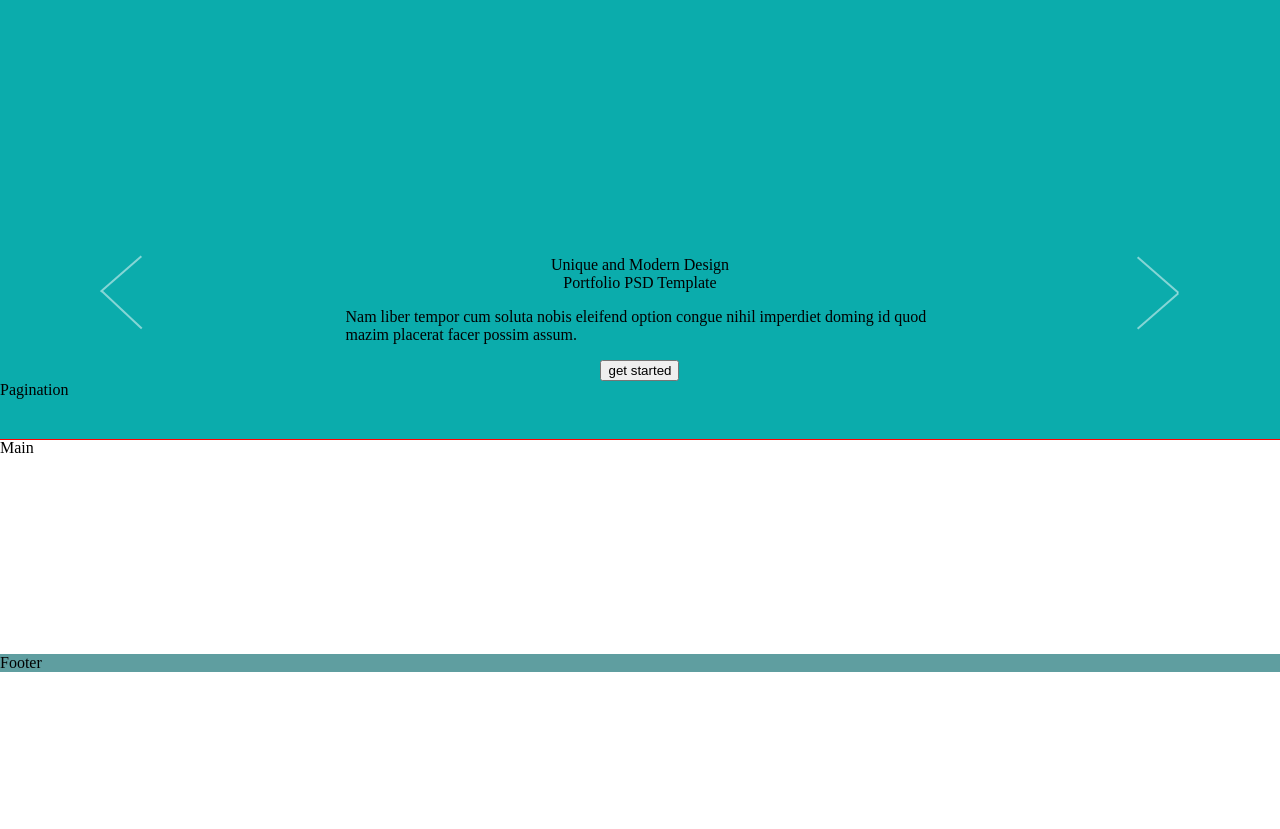
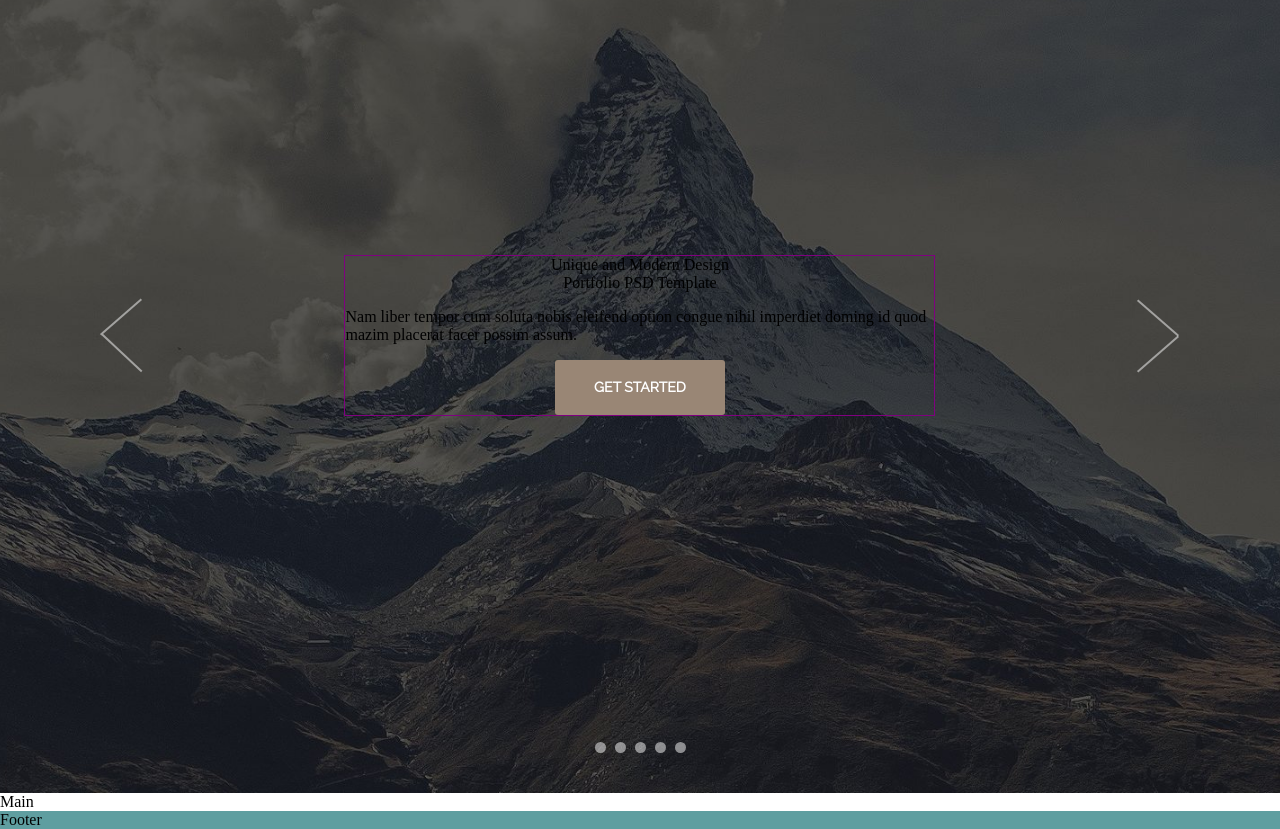
Before and after one commit to artem-bezruk-82/GB_WebDev_HTML5-CSS3, a plain HTML site: page project1/index.html in a window 1280 px wide. Shown: the part 128-957 px from the top of the page. Before the commit the page ends 800 px from the top, so only its background shows below. Drawn offline with Linux system fonts and the light colour scheme.

Commit message:
pagination block was comleted and background image was aded for header section

```diff
--- a/project1/index.html
+++ b/project1/index.html
@@ -78,19 +78,21 @@
                         <span class="body_wrp_page_header_slider_content_template">Portfolio PSD Template</span>
                         <p class="body_wrp_page_header_slider_content_txt">Nam liber tempor cum soluta nobis eleifend
                             option congue nihil imperdiet doming id quod mazim placerat facer possim assum.</p>
-                        <button class="body_wrp_page_header_slider_content_btn">get started</button>
+                        <button class="body_wrp_page_header_slider_content_btn">
+                            <span class="body_wrp_page_header_slider_content_btn_txt">get started</span>
+                        </button>
                     </div>
                     <button class="body_wrp_page_header_slider_arow body_wrp_page_header_slider_arow-right">
                         <div class="body_wrp_page_header_slider_arow-right_top"></div>
                         <div class="body_wrp_page_header_slider_arow-right_bot"></div>
                     </button>
-                    <div class="body_wrp_page_header_slider_pag">Pagination
-                        <a class="body_wrp_page_header_slider_pag_a" href="#"></a>
-                        <a class="body_wrp_page_header_slider_pag_a" href="#"></a>
-                        <a class="body_wrp_page_header_slider_pag_a" href="#"></a>
-                        <a class="body_wrp_page_header_slider_pag_a" href="#"></a>
-                        <a class="body_wrp_page_header_slider_pag_a" href="#"></a>
-                    </div>
+                </div>
+                <div class="body_wrp_page_header_pag">
+                    <a class="body_wrp_page_header_pag_a" href="#"></a>
+                    <a class="body_wrp_page_header_pag_a" href="#"></a>
+                    <a class="body_wrp_page_header_pag_a" href="#"></a>
+                    <a class="body_wrp_page_header_pag_a" href="#"></a>
+                    <a class="body_wrp_page_header_pag_a" href="#"></a>
                 </div>
             </header>
             <main class="body_wrp_page_main">Main</main>
--- a/project1/scss/style.scss
+++ b/project1/scss/style.scss
@@ -20,13 +20,11 @@
 .container {
     margin: 0 auto;
     max-width: 1920px;
-    outline: 1px solid red; /*to delete*/
 }
 
 .container-in {
     margin: 0 auto;
     max-width: 1170px;
-    outline: 1px solid purple; /*to delete*/
 }
 
 .body {
@@ -38,9 +36,12 @@
         &_page {
             flex-grow: 1;
             &_header {
-                background-color: rgb(11, 172, 172); /*to delete*/
+                background-image: url(../img/header_background.jpg);
+                background-repeat: no-repeat;
+                background-size: cover;
                 padding: 40px 0 40px 0;
                 box-sizing: border-box;
+                background-position: center;
                 &_top {
                     display: flex;
                     justify-content: space-between;
@@ -50,7 +51,6 @@
                         align-items: center;
                         justify-content: center;
                         text-decoration: none;
-                        background-color: darkslategray; /*to delete*/
                         width: 180px;
                         color: #ffffff;
                         &_icon {
@@ -74,7 +74,6 @@
                         }
                     }
                     &_nav {
-                        background-color: darkslategray; /*to delete*/
                         display: flex;
                         align-items: center;
                         &_list {
@@ -109,7 +108,7 @@
                         border: none;
                         padding: 0;
                         outline: none;
-                        background-color: darkslategray; /*to delete*/
+                        background: none;
                         &_icon {
                             display: block;
                             fill: #ffffff;
@@ -122,7 +121,6 @@
                         }
                     }
                     &_search {
-                        background-color: darkslategray; /*to delete*/
                         position: relative;
                         &_lable {
                             display: block;
@@ -154,10 +152,11 @@
                     }
                 }
                 &_slider {
-                    margin: 285px 0 0 0;
+                    margin: 285px 0 327px 0;
                     display: flex;
                     flex-wrap: wrap;
                     justify-content: space-around;
+                    align-items: center;
                     &_arow {
                         width: 40px;
                         height: 73px;
@@ -241,6 +240,7 @@
                         display: flex;
                         flex-direction: column;
                         align-items: center;
+                        outline: 1px solid purple;
                         &_design {
                         }
                         &_template {
@@ -248,11 +248,61 @@
                         &_txt {
                         }
                         &_btn {
+                            width: 170px;
+                            min-height: 55px;
+                            display: flex;
+                            justify-content: center;
+                            align-items: center;
+                            border: 1px solid transparent;
+                            box-sizing: border-box;
+                            background-color: #998675;
+                            border-radius: 3px;
+                            color: #ffffff;
+                            outline: none;
+                            &_txt {
+                                text-transform: uppercase;
+                                font-family: raleway;
+                                font-size: 14px;
+                                line-height: 23px;
+                                font-weight: 800;
+                                font-style: normal;
+                            }
+                            &:hover {
+                                background-color: #ffffff;
+                                color: #998675;
+                            }
+                            &:active {
+                                border: 1px solid #ffffff;
+                                background-color: transparent;
+                                color: #ffffff;
+                            }
                         }
                     }
-                    &_pag {
-                        width: 100%;
-                        &_a {
+                }
+                &_pag {
+                    display: flex;
+                    justify-content: center;
+                    &_a {
+                        display: block;
+                        width: 11px;
+                        height: 11px;
+                        border: 2px solid transparent;
+                        border-radius: 50%;
+                        opacity: 0.5;
+                        background-color: #ffffff;
+                        margin: 0 9px 0 0;
+                        box-sizing: border-box;
+                        &:last-child {
+                            margin: 0 0 0 0;
+                        }
+                        &:hover {
+                            background-color: #c7b299;
+                            transform: scale(1.36);
+                        }
+                        &:active {
+                            background-color: rgba(255,255,255,0.0);
+                            border: 2px solid #d3c1ad;
+                            transform: scale(1.36);
                         }
                     }
                 }
```
Also changed, not shown: project1/img/header_background.jpg (added), project1/scss/style.css, 2 other files.
